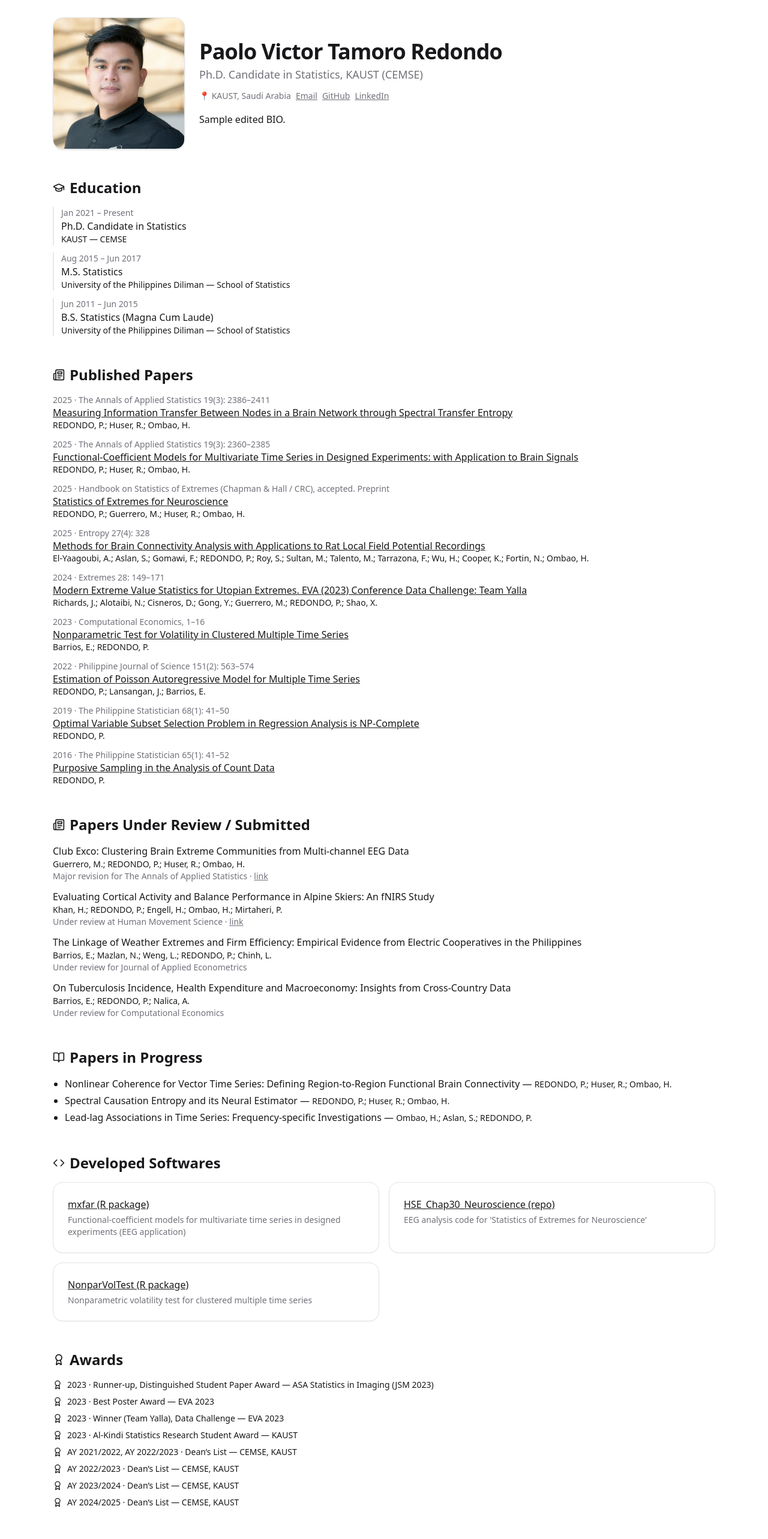
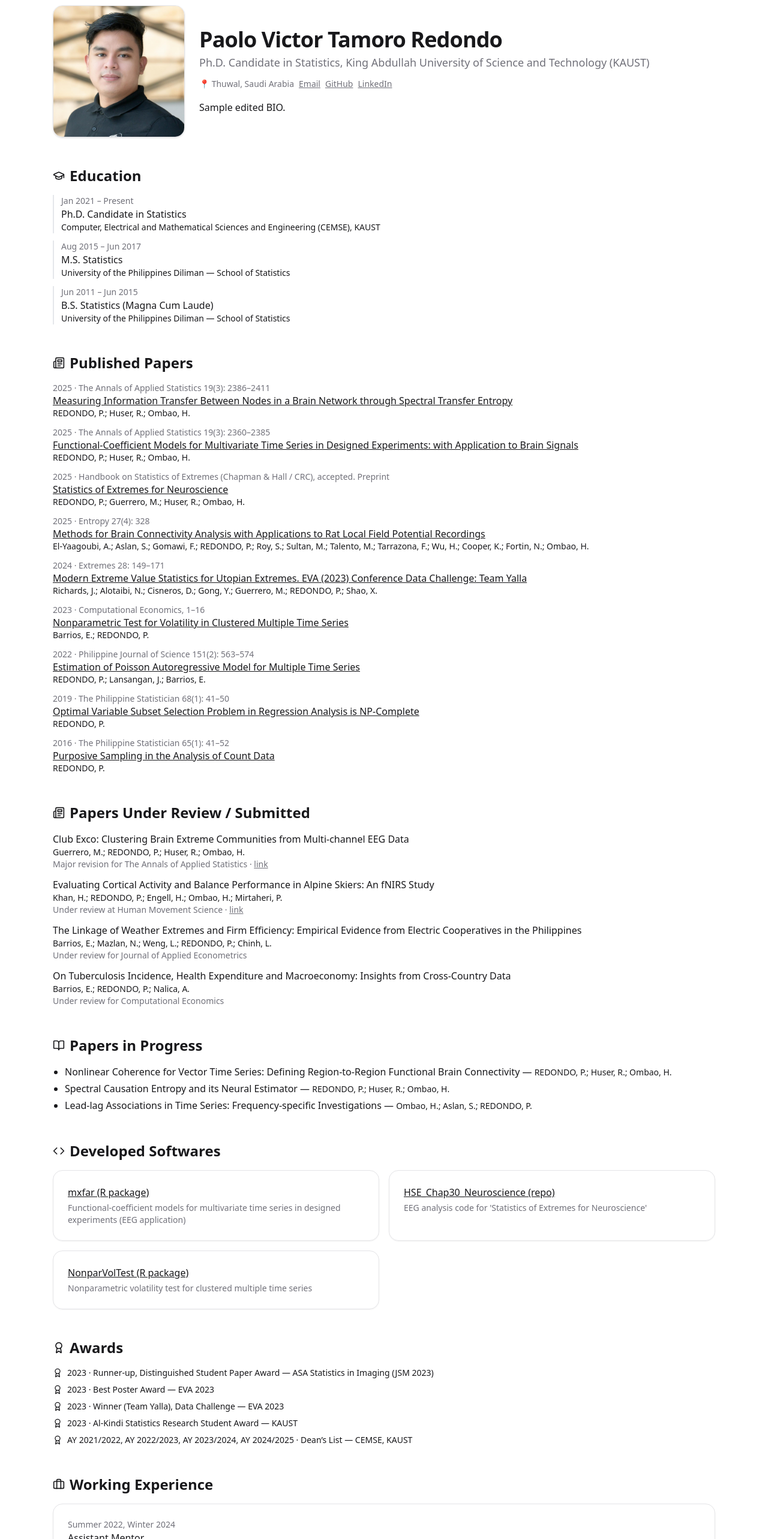
Before and after one commit to ptredondo/ptredondo.github.io, a React (Vite) app: page / in a window 1280 px wide. Shown: the part 100-2666 px from the top of the page at 60% size. Built offline with nearby package versions, Linux system fonts and the light colour scheme.

Commit message:
Update App.jsx

```diff
--- a/src/App.jsx
+++ b/src/App.jsx
@@ -7,8 +7,8 @@ import portrait from './assets/portrait.jpg'
 const resume = {
   basics: {
     name: "Paolo Victor Tamoro Redondo",
-    title: "Ph.D. Candidate in Statistics, KAUST (CEMSE)",
-    location: "KAUST, Saudi Arabia",
+    title: "Ph.D. Candidate in Statistics, King Abdullah University of Science and Technology (KAUST)",
+    location: "Thuwal, Saudi Arabia",
     email: "paolovictor.redondo@kaust.edu.sa",
     github: "ptredondo",
     linkedin: "https://www.linkedin.com/in/paolovictorredondo/",
@@ -16,7 +16,7 @@ const resume = {
       "Sample edited BIO.",
   },
   education: [
-    { degree: "Ph.D. Candidate in Statistics", institution: "KAUST — CEMSE", period: "Jan 2021 – Present" },
+    { degree: "Ph.D. Candidate in Statistics", institution: "Computer, Electrical and Mathematical Sciences and Engineering (CEMSE), KAUST", period: "Jan 2021 – Present" },
     { degree: "M.S. Statistics", institution: "University of the Philippines Diliman — School of Statistics", period: "Aug 2015 – Jun 2017" },
     { degree: "B.S. Statistics (Magna Cum Laude)", institution: "University of the Philippines Diliman — School of Statistics", period: "Jun 2011 – Jun 2015" },
   ],
@@ -52,15 +52,12 @@ const resume = {
     { name: "Best Poster Award", org: "EVA 2023", year: "2023" },
     { name: "Winner (Team Yalla), Data Challenge", org: "EVA 2023", year: "2023" },
     { name: "Al-Kindi Statistics Research Student Award", org: "KAUST", year: "2023" },
-    { name: "Dean’s List", org: "CEMSE, KAUST", year: "AY 2021/2022, AY 2022/2023" },
-    { name: "Dean’s List", org: "CEMSE, KAUST", year: "AY 2022/2023" },
-    { name: "Dean’s List", org: "CEMSE, KAUST", year: "AY 2023/2024" },
-    { name: "Dean’s List", org: "CEMSE, KAUST", year: "AY 2024/2025" },
+    { name: "Dean’s List", org: "CEMSE, KAUST", year: "AY 2021/2022, AY 2022/2023, AY 2023/2024, AY 2024/2025" },
   ],
   experience: [
-    { role: "Assistant Mentor", org: "Saudi Research Science Institute (SRSI)", period: "2022 – 2024", bullets: ["Coached finalists: Saudi Young Talent (2024), National Olympiad (2022)"] },
+    { role: "Assistant Mentor", org: "Saudi Research Science Institute (SRSI)", period: "Summer 2022, Winter 2024", bullets: ["Coached finalists: Saudi Young Talent (Winter 2024), National Olympiad (Summer 2022)"] },
     { role: "Faculty Member", org: "School of Statistics, University of the Philippines Diliman", period: "Aug 2015 – Jul 2019", bullets: ["Assistant Professor (2017–2019)", "Instructor 4 (2015–2017)"] },
-    { role: "Statistical Consultant", org: "Philippine Government & Private Sector", period: "2018 – 2021", bullets: ["PSA: Sampling design revisions (AFS, CFS, IFS, MFS, FIES, CAF, LFS)", "DAP: AFMA impact assessment; BizSat survey", "Rebisco & Energy Development Corporation: dashboard analytics"] },
+    { role: "Statistical Consultant", org: "Philippine Government & Private Sector", period: "2018 – 2021", bullets: ["Philippine Statistics Authority (PSA): Sampling design revisions (AFS, CFS, IFS, MFS, FIES, CAF, LFS)", "Development Academy of the Philippines (DAP): AFMA impact assessment; BizSat survey", "Rebisco (Food Corporation): Dashboard analytics", "Energy Development Corporation (EDC): Dashboard analytics"] },
   ],
   talks: [
     { when: "Aug 2025", title: "Inference on Causation Entropy through Vine Copulas and Amortized Neural Estimators", venue: "EcoSta 2025, Tokyo, Japan" },
```
